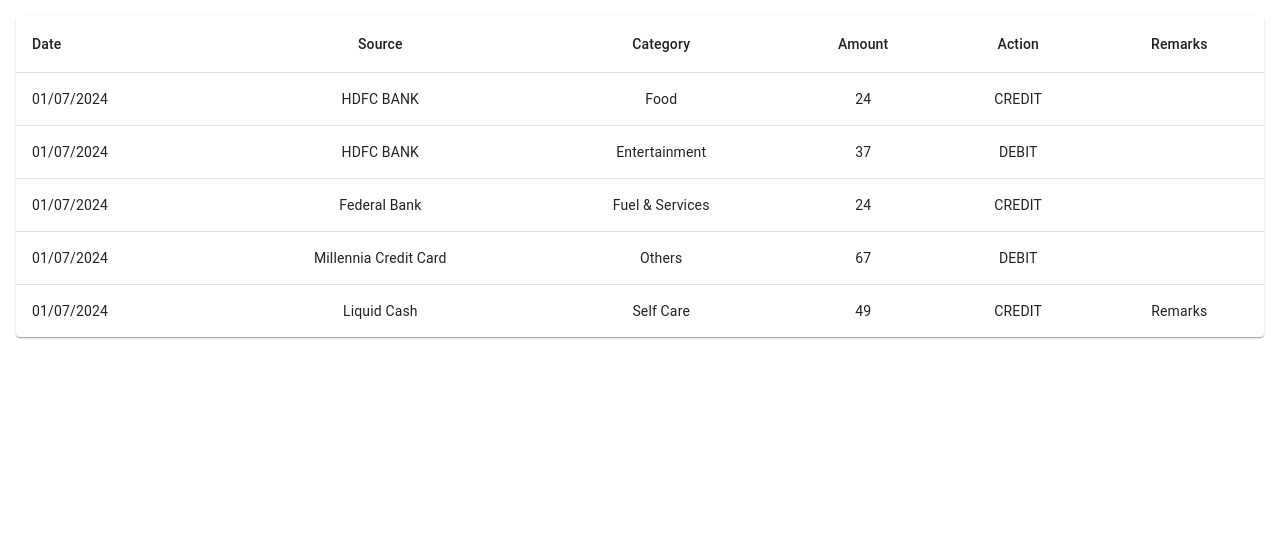
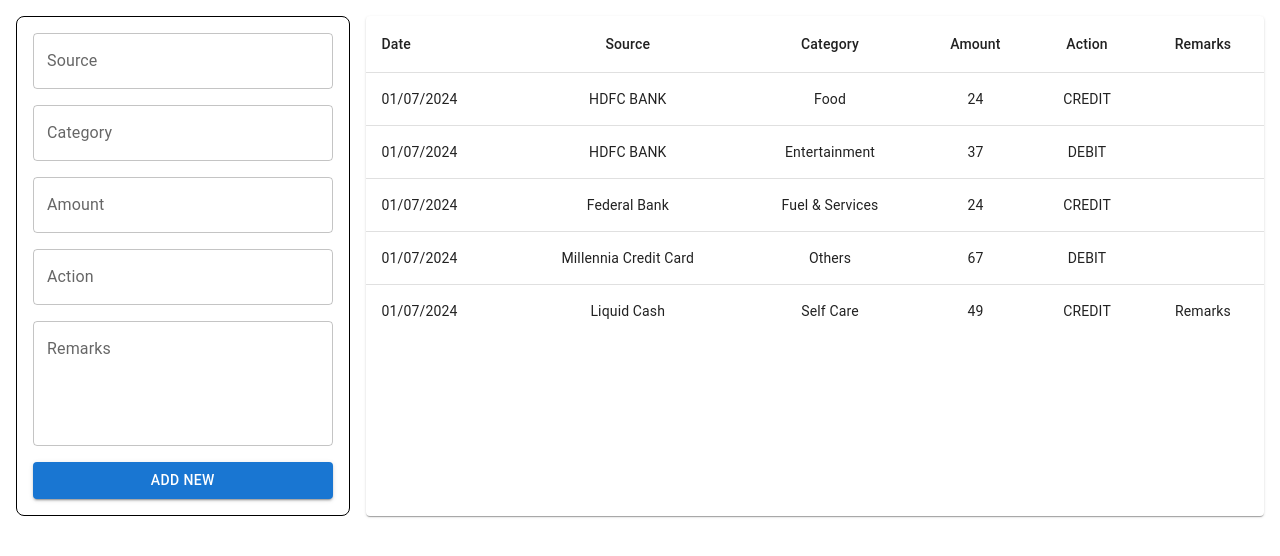
Before and after one commit to akhiljozph/maj-ui, a React (Vite) app: page / in a window 1280 px wide. Shown: the top 556 px of the page. Built offline with nearby package versions, Linux system fonts and the light colour scheme.

Commit message:
MAJ-72 - Added controls to the page.

```diff
--- a/src/modules/expense-manager/exp-landing/ExpLanding.scss
+++ b/src/modules/expense-manager/exp-landing/ExpLanding.scss
@@ -1,3 +1,27 @@
 .exp-landing-container {
     padding: 1rem;
+    display: flex;
+    gap: 1rem;
+
+    .add-item-wrapper {
+        flex: 1;
+        padding: 1rem;
+        border-radius: 0.5rem;
+        border: 1px solid #000;
+
+        .form-container {
+            gap: 1rem;
+            display: flex;
+            flex-direction: column;
+            margin-bottom: 1rem;
+        }
+
+        .submit-btn {
+            width: 100%;
+        }
+    }
+
+    .table-container {
+        flex: 3;
+    }
 }
--- a/src/modules/expense-manager/exp-landing/ExpLanding.tsx
+++ b/src/modules/expense-manager/exp-landing/ExpLanding.tsx
@@ -5,6 +5,7 @@
 import TableHead from '@mui/material/TableHead';
 import TableRow from '@mui/material/TableRow';
 import Paper from '@mui/material/Paper';
+import { Button, TextField } from '@mui/material';
 
 import './ExpLanding.scss';
 
@@ -23,7 +24,19 @@
 function ExpLanding() {
     return (
         <div className='exp-landing-container'>
-            <TableContainer component={Paper}>
+            <div className="add-item-wrapper">
+                <form action="submit" className="form-container">
+                    <TextField id="source" label="Source" variant="outlined" />
+                    <TextField id="category" label="Category" variant="outlined" />
+                    <TextField id="amount" label="Amount" variant="outlined" />
+                    <TextField id="action" label="Action" variant="outlined" />
+
+                    <TextField id="remarks" label="Remarks" multiline rows={4} />
+                </form>
+
+                <Button className="submit-btn" variant="contained">ADD NEW</Button>
+            </div>
+            <TableContainer component={Paper} className="table-container">
                 <Table sx={{ minWidth: 650 }} aria-label="simple table">
                     <TableHead>
                         <TableRow>
@@ -37,13 +50,8 @@
                     </TableHead>
                     <TableBody>
                         {rows.map((row) => (
-                            <TableRow
-                                key={row.date}
-                                sx={{ '&:last-child td, &:last-child th': { border: 0 } }}
-                            >
-                                <TableCell component="th" scope="row">
-                                    {row.date}
-                                </TableCell>
+                            <TableRow key={row.date} sx={{ '&:last-child td, &:last-child th': { border: 0 } }}>
+                                <TableCell component="th" scope="row">{row.date}</TableCell>
                                 <TableCell align="center">{row.source}</TableCell>
                                 <TableCell align="center">{row.category}</TableCell>
                                 <TableCell align="center">{row.amount}</TableCell>
```
